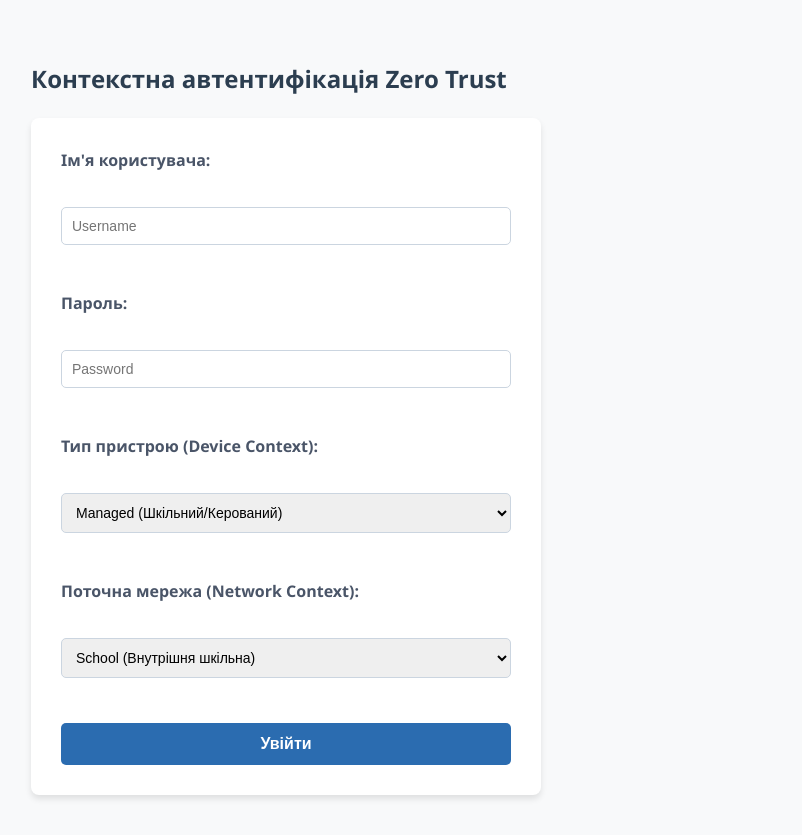
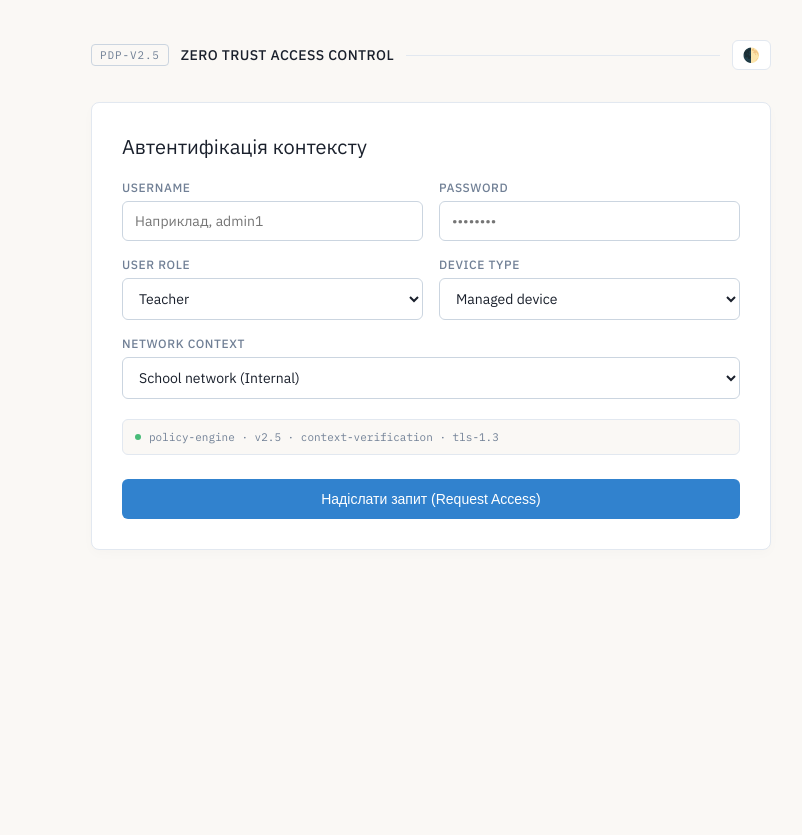
Before and after one commit to kettycollins/master_final_project, a Flask app: page /login in a window 1280 px wide. Shown: the whole page, without its empty margins (209-1011 px from the left). After the commit the page ends 550 px from the top, so only its background shows below. Run offline with Flask 3, Linux system fonts and the light colour scheme; parts of the project's set-up code (start-up, migrations or seed data) failed here and were passed over.

Commit message:
style update

```diff
--- a/static/style.css
+++ b/static/style.css
@@ -1,159 +1,221 @@
-/* Базові налаштування сторінки */
-body {
-    font-family: 'Segoe UI', Tahoma, Geneva, Verdana, sans-serif;
-    background-color: #f8f9fa;
-    color: #333;
-    padding: 40px;
-    max-width: 800px;
-    margin: 0 auto;
-    line-height: 1.6;
+/* Налаштування шрифтів та колірних палітр для тем */
+@import url('https://fonts.googleapis.com/css2?family=IBM+Plex+Mono:wght@400;500&family=IBM+Plex+Sans:wght@300;400;500;600&display=swap');
+
+:root {
+    /* Світла тема (За замовчуванням) */
+    --bg-main: #faf8f5;
+    --bg-card: #ffffff;
+    --border-primary: #e2e8f0;
+    --border-secondary: #cbd5e0;
+    --text-main: #1a202c;
+    --text-muted: #718096;
+    --accent: #3182ce;
+    --accent-hover: #2b6cb0;
+    --dot-color: #48bb78;
 }
 
-h1,
-h2,
-h3 {
-    color: #2c3e50;
+/* Медіа-запит для автоматичної темної теми Mac */
+@media (prefers-color-scheme: dark) {
+    :root {
+        --bg-main: #0f141c;
+        --bg-card: #171e29;
+        --border-primary: #2d3748;
+        --border-secondary: #4a5568;
+        --text-main: #f7fafc;
+        --text-muted: #a0aec0;
+        --accent: #4299e1;
+        --accent-hover: #63b3ed;
+    }
 }
 
-/* Навігація та кнопки */
-nav {
-    margin: 20px 0;
-    padding: 10px;
-    background: #fff;
-    border-radius: 5px;
-    box-shadow: 0 2px 4px rgba(0, 0, 0, 0.05);
+/* Примусова світла тема за кнопкою */
+html[data-theme="light"] {
+    --bg-main: #faf8f5;
+    --bg-card: #ffffff;
+    --border-primary: #e2e8f0;
+    --border-secondary: #cbd5e0;
+    --text-main: #1a202c;
+    --text-muted: #718096;
+    --accent: #3182ce;
+    --accent-hover: #2b6cb0;
 }
 
-a {
-    color: #007BFF;
-    text-decoration: none;
+/* Примусова темна тема за кнопкою */
+html[data-theme="dark"] {
+    --bg-main: #0f141c;
+    --bg-card: #171e29;
+    --border-primary: #2d3748;
+    --border-secondary: #4a5568;
+    --text-main: #f7fafc;
+    --text-muted: #a0aec0;
+    --accent: #4299e1;
+    --accent-hover: #63b3ed;
+}
+
+/* Загальні стилі */
+body {
+    font-family: 'IBM Plex Sans', sans-serif;
+    background-color: var(--bg-main);
+    color: var(--text-main);
+    padding: 40px 20px;
+    margin: 0;
+    display: block;
+    transition: background-color 0.3s, color 0.3s;
+}
+
+.zt-wrap {
+    max-width: 680px;
+    margin: 0 auto;
+}
+
+/* Шапка прототипу */
+.zt-header {
+    display: flex;
+    align-items: center;
+    gap: 12px;
+    margin-bottom: 2rem;
+}
+
+.zt-badge {
+    font-family: 'IBM Plex Mono', monospace;
+    font-size: 11px;
+    letter-spacing: 0.08em;
+    background: var(--bg-main);
+    border: 1px solid var(--border-secondary);
+    padding: 3px 8px;
+    border-radius: 4px;
+    color: var(--text-muted);
+    text-transform: uppercase;
+}
+
+.zt-logo {
+    font-size: 14px;
+    font-weight: 500;
+    color: var(--text-main);
+    letter-spacing: 0.03em;
+    text-transform: uppercase;
+}
+
+.zt-divider {
+    flex: 1;
+    height: 1px;
+    background: var(--border-primary);
+}
+
+.theme-btn {
+    background: none;
+    border: 1px solid var(--border-primary);
+    padding: 6px 10px;
+    border-radius: 6px;
+    cursor: pointer;
+    font-size: 14px;
+    background-color: var(--bg-card);
+    transition: transform 0.1s;
+}
+
+.theme-btn:hover {
+    transform: scale(1.05);
+}
+
+/* Головна картка форми */
+.zt-card {
+    background: var(--bg-card);
+    border: 1px solid var(--border-primary);
+    border-radius: 8px;
+    padding: 30px;
+    box-shadow: 0 4px 12px rgba(0, 0, 0, 0.02);
+}
+
+/* Сітка для полів форми */
+.zt-grid {
+    display: grid;
+    grid-template-columns: 1fr 1fr;
+    gap: 16px;
+    margin-bottom: 20px;
+}
+
+.zt-field {
+    display: flex;
+    flex-direction: column;
+}
+
+.zt-field.full {
+    grid-column: span 2;
+}
+
+.zt-label {
+    font-size: 12px;
+    text-transform: uppercase;
+    letter-spacing: 0.05em;
+    color: var(--text-muted);
+    margin-bottom: 6px;
     font-weight: 500;
 }
 
-a:hover {
-    text-decoration: underline;
+/* Поля вводу та селекти */
+.zt-input,
+.zt-select {
+    font-family: inherit;
+    font-size: 14px;
+    padding: 10px 12px;
+    background: var(--bg-card);
+    border: 1px solid var(--border-secondary);
+    border-radius: 6px;
+    color: var(--text-main);
+    outline: none;
+    transition: border-color 0.2s;
 }
 
-.btn {
-    display: inline-block;
-    padding: 10px 20px;
-    background-color: #007BFF;
-    color: white;
-    border-radius: 5px;
-    font-weight: bold;
-    margin-top: 15px;
+.zt-input:focus,
+.zt-select:focus {
+    border-color: var(--accent);
 }
 
-.btn:hover {
-    background-color: #0056b3;
-    text-decoration: none;
+/* Технічний статус-бар */
+.zt-context-bar {
+    display: flex;
+    align-items: center;
+    gap: 8px;
+    font-family: 'IBM Plex Mono', monospace;
+    font-size: 11px;
+    color: var(--text-muted);
+    background: var(--bg-main);
+    padding: 10px 12px;
+    border-radius: 6px;
+    margin-bottom: 24px;
+    border: 1px solid var(--border-primary);
 }
 
-/* Форма контекстної автентифікації */
-form {
-    background: white;
-    padding: 30px;
-    border-radius: 8px;
-    box-shadow: 0 4px 6px rgba(0, 0, 0, 0.1);
-    max-width: 450px;
+.zt-dot {
+    width: 6px;
+    height: 6px;
+    background-color: var(--dot-color);
+    border-radius: 50%;
+    display: inline-block;
 }
 
-label {
-    display: block;
-    margin-bottom: 8px;
-    font-weight: 600;
-    color: #4a5568;
+/* Головна кнопка */
+.zt-btn {
+    width: 100%;
+    padding: 12px;
+    background: var(--accent);
+    color: #ffffff;
+    border: none;
+    border-radius: 6px;
+    font-weight: 500;
+    font-size: 14px;
+    cursor: pointer;
+    transition: background 0.2s;
 }
 
-input[type="text"],
-input[type="password"],
-select {
-    width: 100%;
-    padding: 10px;
-    margin-bottom: 20px;
-    border: 1px solid #cbd5e0;
-    border-radius: 5px;
-    box-sizing: border-box;
-    font-size: 14px;
+.zt-btn:hover {
+    background: var(--accent-hover);
 }
 
-button {
-    width: 100%;
-    padding: 12px;
-    background-color: #2b6cb0;
-    color: white;
-    border: none;
-    border-radius: 5px;
-    cursor: pointer;
-    font-size: 16px;
-    font-weight: bold;
+/* Блоки помилок */
+.error-box {
+    background-color: rgba(229, 62, 62, 0.1);
+    border-left: 4px solid #e53e3e;
+    color: #e53e3e;
+    border-radius: 4px;
 }
-
-button:hover {
-    background-color: #2c5282;
-}
-
-/* Нові інформаційні блоки архітектури Zero Trust */
-
-/* Картка профілю користувача та балів безпеки */
-.profile-box {
-    background: #edf2f7;
-    padding: 20px;
-    border-radius: 8px;
-    margin: 20px 0;
-    border-left: 5px solid #4a5568;
-}
-
-.profile-box strong {
-    font-size: 1.1em;
-}
-
-/* Попередження для Limited Access (Жовтий блок) */
-.warning-box {
-    background-color: #fffaf0;
-    border: 1px solid #feebc8;
-    border-left: 5px solid #dd6b20;
-    color: #c05621;
-    padding: 15px;
-    border-radius: 6px;
-    margin: 20px 0;
-}
-
-/* Блок повної відмови у доступі (Червоний блок) */
-.error-box {
-    background-color: #fff5f5;
-    border: 1px solid #fed7d7;
-    border-left: 5px solid #e53e3e;
-    color: #c53030;
-    padding: 15px;
-    border-radius: 6px;
-    margin: 20px 0;
-}
-
-/* Логи та таблиці моніторингу */
-table {
-    width: 100%;
-    border-collapse: collapse;
-    margin-top: 20px;
-    background: white;
-}
-
-th,
-td {
-    border: 1px solid #e2e8f0;
-    padding: 12px;
-    text-align: left;
-}
-
-th {
-    background-color: #f7fafc;
-    color: #4a5568;
-}
-
-tr:nth-child(even) {
-    background-color: #f8fafc;
-}
-
-tr:hover {
-    background-color: #edf2f7;
-}
--- a/templates/login.html
+++ b/templates/login.html
@@ -1,42 +1,109 @@
 <!DOCTYPE html>
-<html lang="uk">
+<html lang="uk" data-theme="auto">
 
 <head>
     <meta charset="UTF-8">
-    <title>Вхід до системи</title>
+    <meta name="viewport" content="width=device-width, initial-scale=1.0">
+    <title>Вхід до системи | Zero Trust Access</title>
     <link rel="stylesheet" href="{{ url_for('static', filename='style.css') }}">
 </head>
 
 <body>
-    <h2>Контекстна автентифікація Zero Trust</h2>
+    <div class="zt-wrap">
+        <div class="zt-header">
+            <span class="zt-badge">pdp-v2.5</span>
+            <span class="zt-logo">Zero Trust Access Control</span>
+            <div class="zt-divider"></div>
+            <button id="theme-toggle" class="theme-btn" type="button" title="Змінити тему">🌓</button>
+        </div>
 
-    {% if not session.get('user') %}
-    <form method="POST">
-        <label>Ім'я користувача:</label><br>
-        <input type="text" name="username" placeholder="Username" required><br><br>
+        <div class="zt-card">
+            <h2 style="margin-top: 0; margin-bottom: 20px; font-weight: 400; font-size: 20px;">Автентифікація контексту
+            </h2>
 
-        <label>Пароль:</label><br>
-        <input type="password" name="password" placeholder="Password" required><br><br>
+            {% if error %}
+            <div class="error-box" style="margin-bottom: 15px; padding: 10px; font-size: 14px;">
+                {{ error }}
+            </div>
+            {% endif %}
 
-        <label>Тип пристрою (Device Context):</label><br>
-        <select name="device">
-            <option value="managed">Managed (Шкільний/Керований)</option>
-            <option value="unmanaged">Unmanaged (Власний/BYOD)</option>
-        </select><br><br>
+            <form action="{{ url_for('login') }}" method="POST">
+                <div class="zt-grid">
+                    <div class="zt-field">
+                        <label class="zt-label">Username</label>
+                        <input type="text" name="username" class="zt-input" placeholder="Наприклад, admin1" required>
+                    </div>
 
-        <label>Поточна мережа (Network Context):</label><br>
-        <select name="network">
-            <option value="school">School (Внутрішня шкільна)</option>
-            <option value="home">Home (Домашня мережа)</option>
-            <option value="public">Public (Публічний Wi-Fi / Кафе)</option>
-        </select><br><br>
+                    <div class="zt-field">
+                        <label class="zt-label">Password</label>
+                        <input type="password" name="password" class="zt-input" placeholder="••••••••" required>
+                    </div>
 
-        <button type="submit">Увійти</button>
-    </form>
-    {% else %}
-    <p>Ви вже авторизовані як <strong>{{ session['user'] }}</strong>.</p>
-    <a href="/dashboard">Перейти до Панелі керування</a> | <a href="/logout">Вийти</a>
-    {% endif %}
+                    <div class="zt-field">
+                        <label class="zt-label">User Role</label>
+                        <select name="role" class="zt-select">
+                            <option value="student">Student</option>
+                            <option value="teacher" selected>Teacher</option>
+                            <option value="admin">Admin</option>
+                            <option value="guest">Guest</option>
+                        </select>
+                    </div>
+
+                    <div class="zt-field">
+                        <label class="zt-label">Device Type</label>
+                        <select name="device" class="zt-select">
+                            <option value="managed" selected>Managed device</option>
+                            <option value="unmanaged">Unmanaged device</option>
+                            <option value="guest_device">Guest device</option>
+                        </select>
+                    </div>
+
+                    <div class="zt-field full">
+                        <label class="zt-label">Network Context</label>
+                        <select name="network" class="zt-select">
+                            <option value="school" selected>School network (Internal)</option>
+                            <option value="home">Home network (VPN/Remote)</option>
+                            <option value="public">Public network (Unsecure Wi-Fi)</option>
+                        </select>
+                    </div>
+                </div>
+
+                <div class="zt-context-bar">
+                    <span class="zt-dot"></span>
+                    <span>policy-engine · v2.5 · context-verification · tls-1.3</span>
+                </div>
+
+                <button type="submit" class="zt-btn">Надіслати запит (Request Access)</button>
+            </form>
+        </div>
+    </div>
+
+    <script>
+        const toggleBtn = document.getElementById('theme-toggle');
+        const htmlEl = document.documentElement;
+
+        // Перевіряємо локальне сховище або системну тему
+        const savedTheme = localStorage.getItem('theme') || 'auto';
+        htmlEl.setAttribute('data-theme', savedTheme);
+
+        toggleBtn.addEventListener('click', () => {
+            const currentTheme = htmlEl.getAttribute('data-theme');
+            let newTheme = 'light';
+
+            if (currentTheme === 'light') {
+                newTheme = 'dark';
+            } else if (currentTheme === 'dark') {
+                newTheme = 'light';
+            } else {
+                // Якщо було 'auto', перевіряємо системну
+                const prefersDark = window.matchMedia('(prefers-color-scheme: dark)').matches;
+                newTheme = prefersDark ? 'light' : 'dark';
+            }
+
+            htmlEl.setAttribute('data-theme', newTheme);
+            localStorage.setItem('theme', newTheme);
+        });
+    </script>
 </body>
 
 </html>
```
